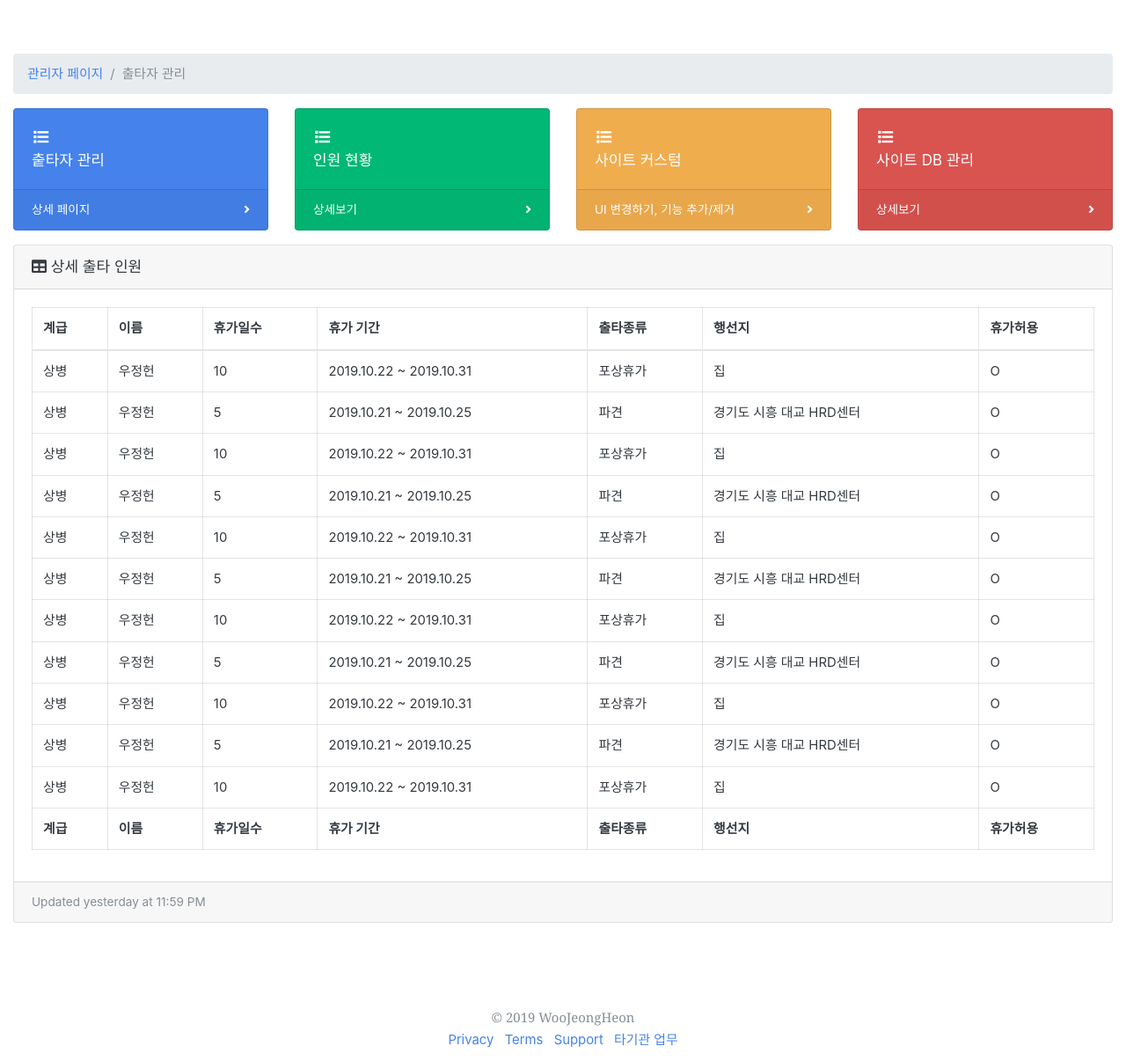
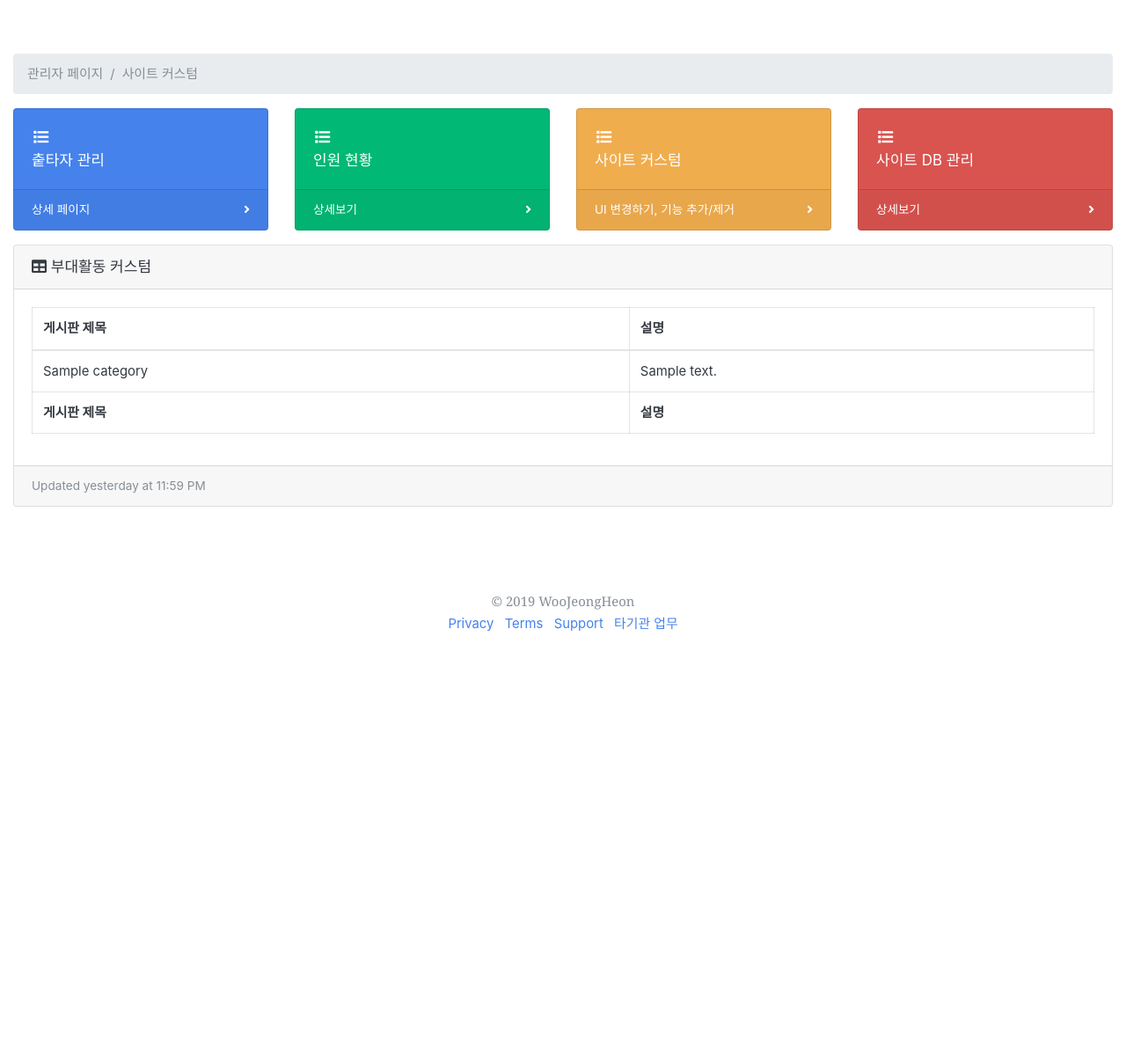
Before and after one commit to WooJeongHeon/SmartWork, a Django app: template AdminPages/templates/custom_site.html in a window 1280 px wide. Shown: the part 59-1265 px from the top of the page at 88% size. After the commit the page ends 777 px from the top, so only its background shows below. Run offline with Django 3.2, Linux system fonts and the light colour scheme; the template is opened without the code that fills it: most values are stand-ins (such as "Sample title", 1, 10 or a date in 2020); some libraries are stand-ins or nearby versions.

Commit message:
made custom_activity_menu in adminPages
Signed-off-by: JeongHeon Woo <email@woojeongheon.com>

```diff
--- a/AdminPages/templates/custom_site.html
+++ b/AdminPages/templates/custom_site.html
@@ -8,164 +8,42 @@
 
             <!-- Breadcrumbs-->
             <ol class="breadcrumb">
-                <li class="breadcrumb-item">
-                    <a href="#">관리자 페이지</a>
-                </li>
-                <li class="breadcrumb-item active">출타자 관리</li>
+                <li class="breadcrumb-item active">관리자 페이지</li>
+
+                <li class="breadcrumb-item active">사이트 커스텀</li>
             </ol>
-        {% include './base_menu.html' %}
-
-
-
+            {% include './base_menu.html' %}
 
             <!-- DataTables Example -->
             <div class="card mb-3">
                 <div class="card-header">
                     <i class="fas fa-table"></i>
-                    상세 출타 인원</div>
+                    부대활동 커스텀</div>
                 <div class="card-body">
                     <div class="table-responsive">
                         <table class="table table-bordered" id="dataTable" width="100%" cellspacing="0">
                             <thead>
                                 <tr>
-                                    <th>계급</th>
-                                    <th>이름</th>
-                                    <th>휴가일수</th>
-                                    <th>휴가 기간</th>
+                                    <th>게시판 제목</th>
+                                    <th>설명</th>
 
-                                    <th>출타종류</th>
-                                    <th>행선지</th>
-                                    <th>휴가허용</th>
                                 </tr>
                             </thead>
                             <tfoot>
                                 <tr>
-                                    <th>계급</th>
-                                    <th>이름</th>
-                                    <th>휴가일수</th>
-                                    <th>휴가 기간</th>
-
-                                    <th>출타종류</th>
-                                    <th>행선지</th>
-                                    <th>휴가허용</th>
+                                    <th>게시판 제목</th>
+                                    <th>설명</th>
                                 </tr>
                             </tfoot>
                             <tbody>
-                                <tr>
-                                    <td>상병</td>
-                                    <td>우정헌</td>
-                                    <td>10</td>
-                                    <td>2019.10.22 ~ 2019.10.31</td>
-
-                                    <td>포상휴가</td>
-                                    <td>집</td>
-                                    <td>O</td>
-                                </tr>
-                                <tr>
-                                    <td>상병</td>
-                                    <td>우정헌</td>
-                                    <td>5</td>
-                                    <td>2019.10.21 ~ 2019.10.25</td>
-
-                                    <td>파견</td>
-                                    <td>경기도 시흥 대교 HRD센터</td>
-                                    <td>O</td>
-                                </tr>
+                                {% for category in category_list %}
 
                                 <tr>
-                                    <td>상병</td>
-                                    <td>우정헌</td>
-                                    <td>10</td>
-                                    <td>2019.10.22 ~ 2019.10.31</td>
+                                    <td>{{ category.name }}</td>
+                                    <td>{{ category.description }}</td>
 
-                                    <td>포상휴가</td>
-                                    <td>집</td>
-                                    <td>O</td>
                                 </tr>
-                                <tr>
-                                    <td>상병</td>
-                                    <td>우정헌</td>
-                                    <td>5</td>
-                                    <td>2019.10.21 ~ 2019.10.25</td>
-
-                                    <td>파견</td>
-                                    <td>경기도 시흥 대교 HRD센터</td>
-                                    <td>O</td>
-                                </tr>
-
-                                <tr>
-                                    <td>상병</td>
-                                    <td>우정헌</td>
-                                    <td>10</td>
-                                    <td>2019.10.22 ~ 2019.10.31</td>
-
-                                    <td>포상휴가</td>
-                                    <td>집</td>
-                                    <td>O</td>
-                                </tr>
-                                <tr>
-                                    <td>상병</td>
-                                    <td>우정헌</td>
-                                    <td>5</td>
-                                    <td>2019.10.21 ~ 2019.10.25</td>
-
-                                    <td>파견</td>
-                                    <td>경기도 시흥 대교 HRD센터</td>
-                                    <td>O</td>
-                                </tr>
-
-                                <tr>
-                                    <td>상병</td>
-                                    <td>우정헌</td>
-                                    <td>10</td>
-                                    <td>2019.10.22 ~ 2019.10.31</td>
-
-                                    <td>포상휴가</td>
-                                    <td>집</td>
-                                    <td>O</td>
-                                </tr>
-                                <tr>
-                                    <td>상병</td>
-                                    <td>우정헌</td>
-                                    <td>5</td>
-                                    <td>2019.10.21 ~ 2019.10.25</td>
-
-                                    <td>파견</td>
-                                    <td>경기도 시흥 대교 HRD센터</td>
-                                    <td>O</td>
-                                </tr>
-
-                                <tr>
-                                    <td>상병</td>
-                                    <td>우정헌</td>
-                                    <td>10</td>
-                                    <td>2019.10.22 ~ 2019.10.31</td>
-
-                                    <td>포상휴가</td>
-                                    <td>집</td>
-                                    <td>O</td>
-                                </tr>
-                                <tr>
-                                    <td>상병</td>
-                                    <td>우정헌</td>
-                                    <td>5</td>
-                                    <td>2019.10.21 ~ 2019.10.25</td>
-
-                                    <td>파견</td>
-                                    <td>경기도 시흥 대교 HRD센터</td>
-                                    <td>O</td>
-                                </tr>
-
-                                <tr>
-                                    <td>상병</td>
-                                    <td>우정헌</td>
-                                    <td>10</td>
-                                    <td>2019.10.22 ~ 2019.10.31</td>
-
-                                    <td>포상휴가</td>
-                                    <td>집</td>
-                                    <td>O</td>
-                                </tr>
+                                {% endfor %}
 
                             </tbody>
                         </table>
@@ -173,7 +51,6 @@
                 </div>
                 <div class="card-footer small text-muted">Updated yesterday at 11:59 PM</div>
             </div>
-
 
         </div>
         <!-- /.container-fluid -->
```
